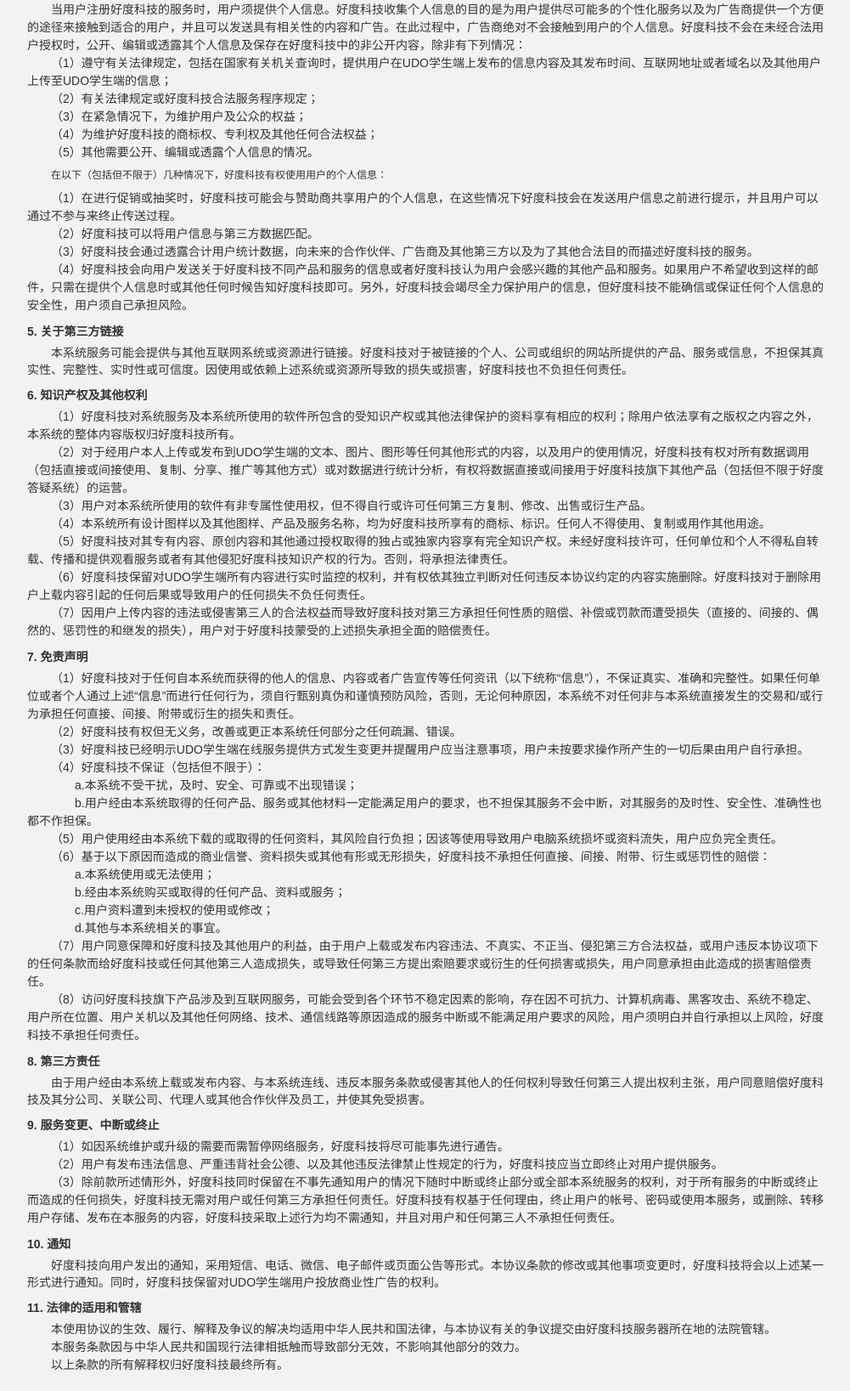
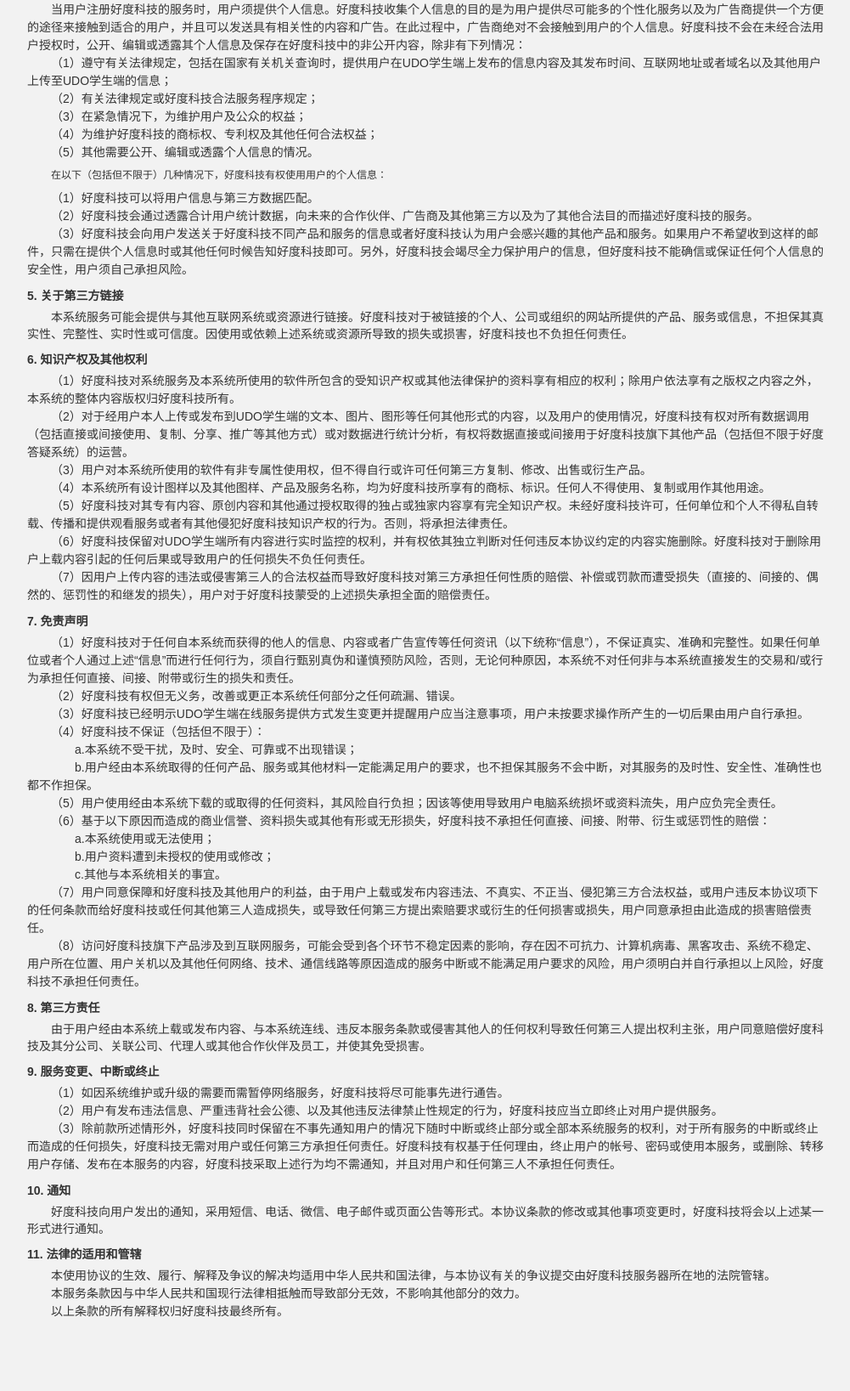
Before and after one commit to krisrita/udo, a PHP site: page /school/application/views/corp/protocol1.phtml in a window 1280 px wide. Shown: the part 1416-3053 px from the top of the page at 85% size, without its empty margins (138-1139 px from the left). After the commit the page ends 2966 px from the top, so only its background shows below. Run offline with PHP 8.4, Linux system fonts and the light colour scheme.

Commit message:
注册协议

```diff
--- a/application/views/corp/protocol1.phtml
+++ b/application/views/corp/protocol1.phtml
@@ -70,10 +70,9 @@
 			<p>（4）为维护好度科技的商标权、专利权及其他任何合法权益；</p>
 			<p>（5）其他需要公开、编辑或透露个人信息的情况。</p>
 			<h6>在以下（包括但不限于）几种情况下，好度科技有权使用用户的个人信息：</h6>
-			<p>（1）在进行促销或抽奖时，好度科技可能会与赞助商共享用户的个人信息，在这些情况下好度科技会在发送用户信息之前进行提示，并且用户可以通过不参与来终止传送过程。</p>
-			<p>（2）好度科技可以将用户信息与第三方数据匹配。</p>
-			<p>（3）好度科技会通过透露合计用户统计数据，向未来的合作伙伴、广告商及其他第三方以及为了其他合法目的而描述好度科技的服务。</p>
-			<p>（4）好度科技会向用户发送关于好度科技不同产品和服务的信息或者好度科技认为用户会感兴趣的其他产品和服务。如果用户不希望收到这样的邮件，只需在提供个人信息时或其他任何时候告知好度科技即可。另外，好度科技会竭尽全力保护用户的信息，但好度科技不能确信或保证任何个人信息的安全性，用户须自己承担风险。</p>
+			<p>（1）好度科技可以将用户信息与第三方数据匹配。</p>
+			<p>（2）好度科技会通过透露合计用户统计数据，向未来的合作伙伴、广告商及其他第三方以及为了其他合法目的而描述好度科技的服务。</p>
+			<p>（3）好度科技会向用户发送关于好度科技不同产品和服务的信息或者好度科技认为用户会感兴趣的其他产品和服务。如果用户不希望收到这样的邮件，只需在提供个人信息时或其他任何时候告知好度科技即可。另外，好度科技会竭尽全力保护用户的信息，但好度科技不能确信或保证任何个人信息的安全性，用户须自己承担风险。</p>
 		</dd>
 		<dt>5.	关于第三方链接</dt>
 		<dd>本系统服务可能会提供与其他互联网系统或资源进行链接。好度科技对于被链接的个人、公司或组织的网站所提供的产品、服务或信息，不担保其真实性、完整性、实时性或可信度。因使用或依赖上述系统或资源所导致的损失或损害，好度科技也不负担任何责任。</dd>
@@ -98,9 +97,8 @@
                   <p>（5）用户使用经由本系统下载的或取得的任何资料，其风险自行负担；因该等使用导致用户电脑系统损坏或资料流失，用户应负完全责任。</p>
 			<p>（6）基于以下原因而造成的商业信誉、资料损失或其他有形或无形损失，好度科技不承担任何直接、间接、附带、衍生或惩罚性的赔偿：</p>
 			<p style="text-indent: 4em">a.本系统使用或无法使用；</p>
-                  <p style="text-indent: 4em">b.经由本系统购买或取得的任何产品、资料或服务；</p>
-                  <p style="text-indent: 4em">c.用户资料遭到未授权的使用或修改；</p>
-                  <p style="text-indent: 4em">d.其他与本系统相关的事宜。</p>
+                  <p style="text-indent: 4em">b.用户资料遭到未授权的使用或修改；</p>
+                  <p style="text-indent: 4em">c.其他与本系统相关的事宜。</p>
                   <p>（7）用户同意保障和好度科技及其他用户的利益，由于用户上载或发布内容违法、不真实、不正当、侵犯第三方合法权益，或用户违反本协议项下的任何条款而给好度科技或任何其他第三人造成损失，或导致任何第三方提出索赔要求或衍生的任何损害或损失，用户同意承担由此造成的损害赔偿责任。</p>
                   <p>（8）访问好度科技旗下产品涉及到互联网服务，可能会受到各个环节不稳定因素的影响，存在因不可抗力、计算机病毒、黑客攻击、系统不稳定、用户所在位置、用户关机以及其他任何网络、技术、通信线路等原因造成的服务中断或不能满足用户要求的风险，用户须明白并自行承担以上风险，好度科技不承担任何责任。</p>
 		</dd>
@@ -113,7 +111,7 @@
 			<p>（3）除前款所述情形外，好度科技同时保留在不事先通知用户的情况下随时中断或终止部分或全部本系统服务的权利，对于所有服务的中断或终止而造成的任何损失，好度科技无需对用户或任何第三方承担任何责任。好度科技有权基于任何理由，终止用户的帐号、密码或使用本服务，或删除、转移用户存储、发布在本服务的内容，好度科技采取上述行为均不需通知，并且对用户和任何第三人不承担任何责任。</p>
 		</dd>
 		<dt>10.	通知</dt>
-		<dd>好度科技向用户发出的通知，采用短信、电话、微信、电子邮件或页面公告等形式。本协议条款的修改或其他事项变更时，好度科技将会以上述某一形式进行通知。同时，好度科技保留对UDO学生端用户投放商业性广告的权利。</dd>
+		<dd>好度科技向用户发出的通知，采用短信、电话、微信、电子邮件或页面公告等形式。本协议条款的修改或其他事项变更时，好度科技将会以上述某一形式进行通知。</dd>
 		<dt>11.	法律的适用和管辖</dt>
 		<dd>
 		      <p>本使用协议的生效、履行、解释及争议的解决均适用中华人民共和国法律，与本协议有关的争议提交由好度科技服务器所在地的法院管辖。</p>
```
